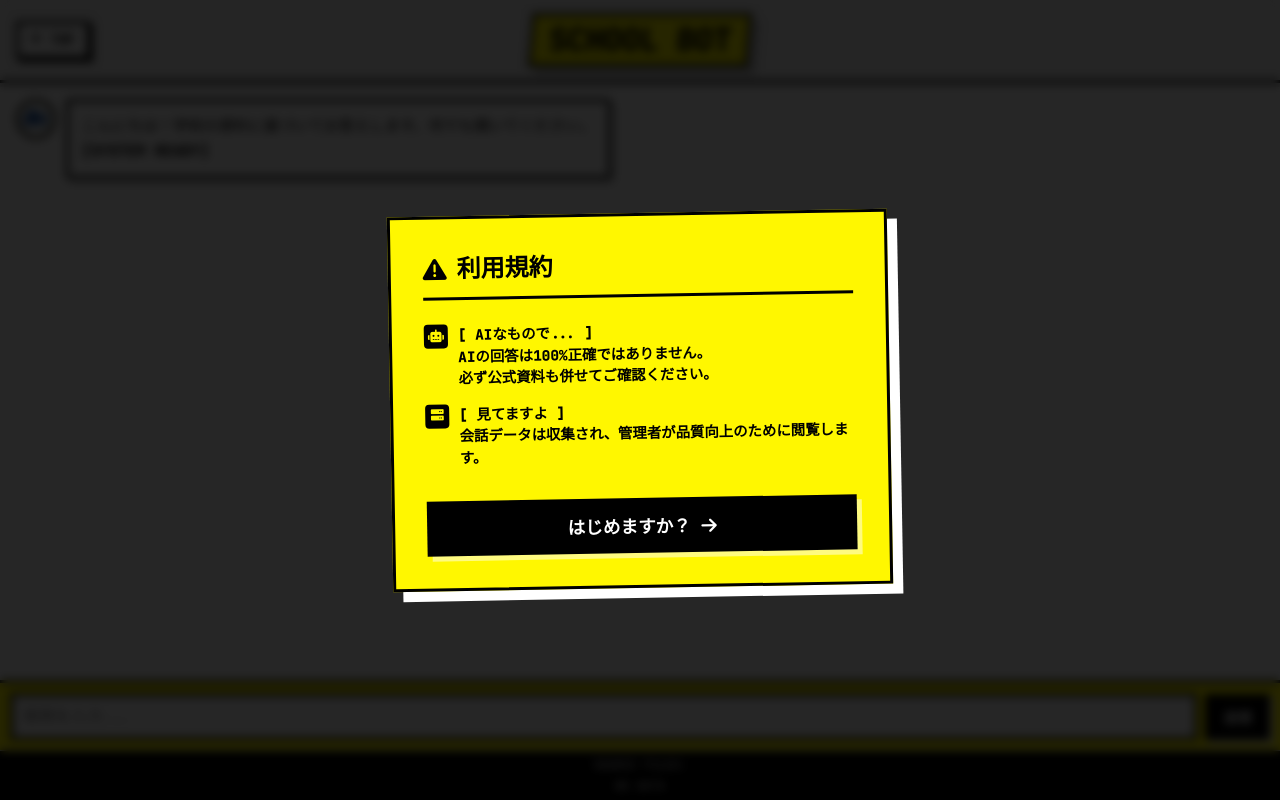
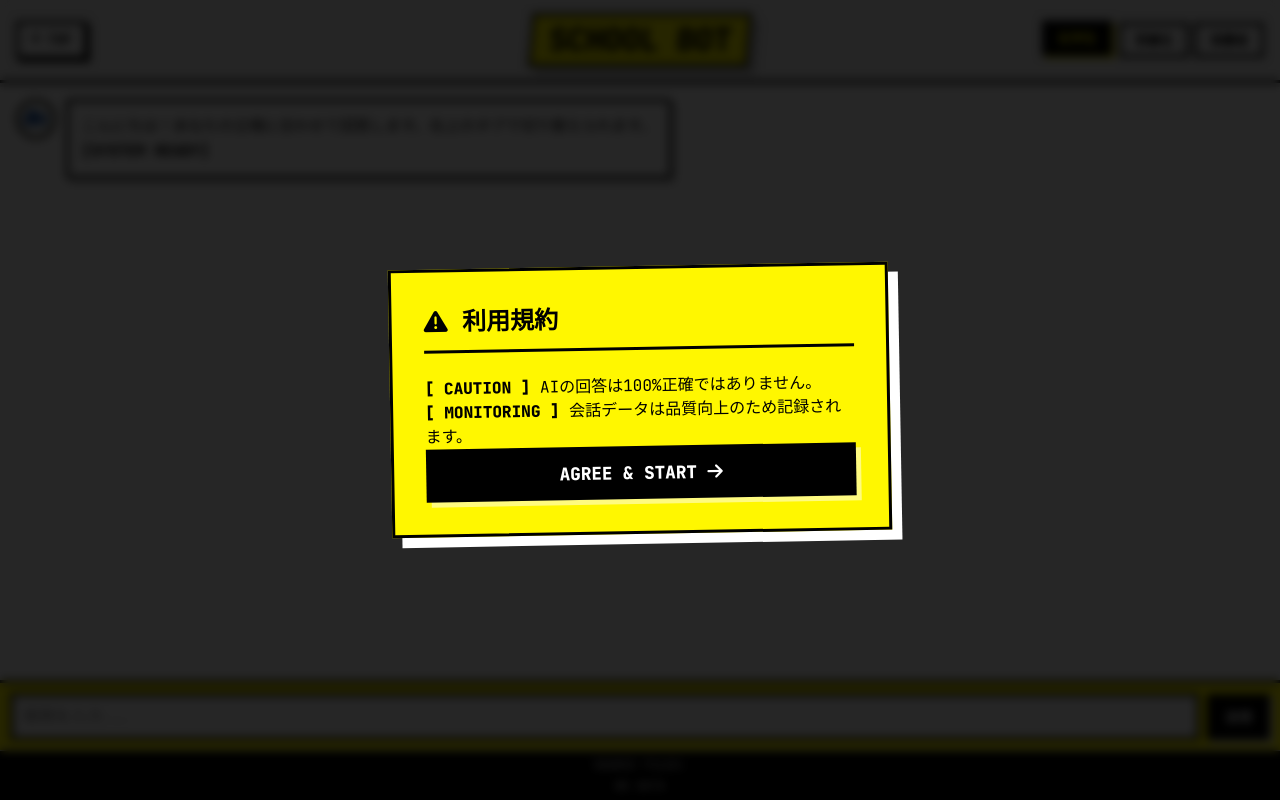
Before and after one commit to urayamastudentdev-web/urayaba-ai-bot, a Flask app: page / in a window 1280 px wide. Run offline with Flask 3, Linux system fonts and the light colour scheme.

Commit message:
Update index.html

```diff
--- a/templates/index.html
+++ b/templates/index.html
@@ -42,106 +42,29 @@
             transition: background-color 0.3s, color 0.3s;
         }
 
-        /* --- 同意画面 (Disclaimer Overlay) --- */
+        /* --- 同意画面 (省略可) --- */
         #disclaimer-overlay {
-            position: fixed;
-            top: 0; left: 0; width: 100%; height: 100%;
-            background-color: rgba(0, 0, 0, 0.85); /* 背景を少し透かす */
-            backdrop-filter: blur(5px);
-            z-index: 9999; /* 最前面 */
-            display: flex;
-            align-items: center;
-            justify-content: center;
-            padding: 20px;
-            transition: opacity 0.5s ease, visibility 0.5s;
+            position: fixed; top: 0; left: 0; width: 100%; height: 100%;
+            background-color: rgba(0, 0, 0, 0.85); backdrop-filter: blur(5px);
+            z-index: 9999; display: flex; align-items: center; justify-content: center;
+            padding: 20px; transition: opacity 0.5s ease, visibility 0.5s;
         }
-
         .disclaimer-box {
-            background-color: var(--accent-color);
-            border: var(--border-width) solid #000;
-            padding: 2rem;
-            max-width: 500px;
-            width: 100%;
-            box-shadow: 10px 10px 0 #fff;
-            text-align: left;
-            transform: rotate(-1deg);
+            background-color: var(--accent-color); border: var(--border-width) solid #000;
+            padding: 2rem; max-width: 500px; width: 100%;
+            box-shadow: 10px 10px 0 #fff; text-align: left; transform: rotate(-1deg);
         }
-
         .disclaimer-title {
-            font-size: 1.5rem;
-            font-weight: 800;
-            margin-bottom: 1.5rem;
-            border-bottom: 3px solid #000;
-            padding-bottom: 10px;
-            text-transform: uppercase;
-            display: flex;
-            align-items: center;
-            gap: 10px;
+            font-size: 1.5rem; font-weight: 800; margin-bottom: 1.5rem;
+            border-bottom: 3px solid #000; padding-bottom: 10px; text-transform: uppercase;
         }
-
-        .disclaimer-content {
-            font-size: 0.9rem;
-            font-weight: 600;
-            margin-bottom: 2rem;
+        .agree-button {
+            width: 100%; padding: 15px; background-color: #000; color: #fff;
+            font-family: 'JetBrains Mono', monospace; font-weight: 800; font-size: 1.1rem;
+            border: none; cursor: pointer; text-transform: uppercase;
+            box-shadow: 5px 5px 0 rgba(255,255,255,0.5); transition: transform 0.1s;
         }
-
-        .disclaimer-item {
-            margin-bottom: 15px;
-            display: flex;
-            align-items: flex-start;
-            gap: 10px;
-        }
-
-        .disclaimer-icon {
-            background: #000;
-            color: var(--accent-color);
-            min-width: 24px;
-            height: 24px;
-            display: flex;
-            align-items: center;
-            justify-content: center;
-            border-radius: 4px;
-            font-size: 0.8rem;
-        }
-
-        .agree-button {
-            width: 100%;
-            padding: 15px;
-            background-color: #000;
-            color: #fff;
-            font-family: 'JetBrains Mono', monospace;
-            font-weight: 800;
-            font-size: 1.1rem;
-            border: none;
-            cursor: pointer;
-            text-transform: uppercase;
-            box-shadow: 5px 5px 0 rgba(255,255,255,0.5);
-            transition: transform 0.1s, box-shadow 0.1s;
-        }
-
-        .agree-button:hover {
-            transform: translate(-2px, -2px);
-            box-shadow: 7px 7px 0 rgba(255,255,255,0.5);
-        }
-
-        .agree-button:active {
-            transform: translate(2px, 2px);
-            box-shadow: 2px 2px 0 rgba(255,255,255,0.5);
-        }
-
-        /* --- PC用カーソル軌跡 --- */
-        .cursor-trail {
-            position: fixed; width: 12px; height: 12px;
-            background-color: var(--text-color);
-            pointer-events: none; z-index: 9990;
-            animation: fadeOut 0.6s forwards;
-        }
-        body.dark-mode .cursor-trail { background-color: var(--accent-color); }
-
-        @keyframes fadeOut {
-            0% { opacity: 0.6; transform: translate(-50%, -50%) scale(1) rotate(0deg); }
-            100% { opacity: 0; transform: translate(-50%, -50%) scale(0) rotate(90deg); }
-        }
+        .agree-button:active { transform: translate(2px, 2px); box-shadow: 2px 2px 0 rgba(255,255,255,0.5); }
 
         /* --- ヘッダー --- */
         header {
@@ -154,7 +77,6 @@
             position: relative;
             z-index: 10;
             box-shadow: 0 4px 0 rgba(0,0,0,0.1);
-            transition: background-color 0.3s, border-color 0.3s;
             flex-shrink: 0;
         }
         body.dark-mode header { background-color: #000; box-shadow: 0 4px 0 rgba(255,255,255,0.1); }
@@ -162,77 +84,67 @@
         .back-button-container {
             position: absolute; left: 1rem; top: 50%; transform: translateY(-50%);
         }
-
         .back-button {
             text-decoration: none; color: #000; font-weight: 800;
             border: var(--border-width) solid var(--text-color);
             padding: 0.4rem 0.8rem; background: #fff;
-            transition: all 0.2s; display: inline-flex; align-items: center; gap: 0.5rem;
             box-shadow: 3px 3px 0 var(--text-color); font-size: 0.8rem;
-            white-space: nowrap;
-        }
-        body.dark-mode .back-button {
-            border-color: #fff; box-shadow: 3px 3px 0 #fff;
-            background-color: var(--accent-color); color: #000;
-        }
-        .back-button:active {
-            transform: translate(2px, 2px) translateY(-50%);
-            box-shadow: none;
+            display: inline-flex; align-items: center; gap: 5px;
         }
 
-        /* タイトル */
+        /* ★役割切り替えタブ (PC用: 右上) */
+        .role-container {
+            position: absolute; right: 1rem; top: 50%; transform: translateY(-50%);
+            display: flex; gap: 5px;
+        }
+        .role-btn {
+            background: #fff; color: #000;
+            border: var(--border-width) solid var(--text-color);
+            padding: 0.3rem 0.8rem;
+            font-family: 'JetBrains Mono', monospace;
+            font-weight: bold; font-size: 0.8rem;
+            cursor: pointer;
+            transition: all 0.2s;
+        }
+        /* 選択中のスタイル */
+        .role-btn.active {
+            background: var(--text-color); color: var(--accent-color);
+            box-shadow: 3px 3px 0 var(--accent-color);
+            transform: translate(-2px, -2px);
+        }
+        /* ダークモード時の選択中 */
+        body.dark-mode .role-btn.active {
+            background: var(--accent-color); color: #000;
+            box-shadow: 3px 3px 0 #fff;
+        }
+
         h1 {
             font-size: 2rem; font-weight: 800; text-transform: uppercase;
             letter-spacing: -1px; line-height: 1;
             background-color: var(--accent-color); color: #000;
-            padding: 0.5rem 1rem;
-            border: var(--border-width) solid var(--text-color);
-
-            /* PC用3Dエフェクト */
+            padding: 0.5rem 1rem; border: var(--border-width) solid var(--text-color);
             transform: perspective(1000px) rotateX(0deg) rotateY(0deg) skew(-5deg);
-            transition: all 0.3s cubic-bezier(0.175, 0.885, 0.32, 1.275);
-
-            user-select: none;
+            transition: all 0.3s; user-select: none;
             box-shadow: 8px 8px 0 rgba(0,0,0,0.2);
-            display: inline-block; margin: 0 auto; cursor: pointer;
-            text-align: center;
-            max-width: 60%;
-            white-space: nowrap;
-            overflow: hidden;
-            text-overflow: ellipsis;
+            display: inline-block; cursor: pointer;
+            max-width: 50%; white-space: nowrap; overflow: hidden; text-overflow: ellipsis;
         }
-
         h1:hover {
-            background-color: #000;
-            color: #fff;
-            border-color: #000;
+            background-color: #000; color: #fff; border-color: #000;
             transform: perspective(1000px) rotateX(10deg) rotateY(-5deg) scale(1.05) skew(-5deg) translateY(-5px);
             box-shadow: 15px 20px 0 rgba(255, 247, 0, 0.8);
         }
-
         body.dark-mode h1 { border-color: #fff; box-shadow: 8px 8px 0 rgba(255,255,255,0.2); }
-        body.dark-mode h1:hover {
-            border-color: var(--accent-color);
-            background-color: #fff;
-            color: #000;
-            box-shadow: 15px 20px 0 var(--accent-color);
-        }
 
         /* --- チャットエリア --- */
         #chat-container {
             flex: 1; overflow-y: auto; padding: 1rem;
             display: flex; flex-direction: column; gap: 1rem;
             scroll-behavior: smooth; background-color: rgba(255, 255, 255, 0.9);
-            transition: background-color 0.3s;
-            -webkit-overflow-scrolling: touch;
         }
         body.dark-mode #chat-container { background-color: rgba(20, 20, 20, 0.95); }
 
-        .chat-message {
-            display: flex; align-items: flex-start;
-            max-width: 90%;
-            animation: fadeIn 0.3s ease-out;
-        }
+        .chat-message { display: flex; align-items: flex-start; max-width: 90%; animation: fadeIn 0.3s ease-out; }
         @keyframes fadeIn { from { opacity: 0; transform: translateY(10px); } to { opacity: 1; transform: translateY(0); } }
 
         .bot-message { align-self: flex-start; }
@@ -241,145 +153,95 @@
         .bot-icon {
             width: 40px; height: 40px; min-width: 40px;
             border: var(--border-width) solid var(--text-color);
-            background: var(--accent-color);
-            margin-right: 10px;
-            object-fit: cover;
-            border-radius: 50%;
-            transition: border-color 0.3s;
+            background: var(--accent-color); margin-right: 10px;
+            object-fit: cover; border-radius: 50%;
         }
 
         .user-message .message-content {
-            background: #000; color: #fff;
-            box-shadow: -4px 4px 0 rgba(255,247,0,0.5);
-            margin-right: 0;
+            background: #000; color: #fff; box-shadow: -4px 4px 0 rgba(255,247,0,0.5); margin-right: 0;
         }
-
         .message-content {
             background: #fff; border: var(--border-width) solid var(--text-color);
             padding: 0.8rem; position: relative;
             box-shadow: 4px 4px 0 rgba(0,0,0,0.2);
-            font-size: 0.95rem; word-wrap: break-word;
-            line-height: 1.6;
-            border-radius: 4px;
+            font-size: 0.95rem; word-wrap: break-word; line-height: 1.6; border-radius: 4px;
         }
-
-        body.dark-mode .bot-message .message-content {
-            background: #000; color: #fff; border-color: #fff;
-            box-shadow: 4px 4px 0 rgba(255,255,255,0.2);
-        }
-        body.dark-mode .user-message .message-content {
-            background: var(--accent-color); color: #000; border-color: #fff;
-            box-shadow: -4px 4px 0 rgba(255,255,255,0.5);
-        }
+        body.dark-mode .bot-message .message-content { background: #000; color: #fff; border-color: #fff; }
+        body.dark-mode .user-message .message-content { background: var(--accent-color); color: #000; border-color: #fff; }
 
         /* --- 入力エリア --- */
         .input-area {
-            background: var(--accent-color);
-            border-top: var(--border-width) solid var(--text-color);
+            background: var(--accent-color); border-top: var(--border-width) solid var(--text-color);
             padding: 10px; display: flex; gap: 8px; align-items: center;
-            position: relative; z-index: 20; transition: background-color 0.3s, border-color 0.3s;
-            flex-shrink: 0;
+            position: relative; z-index: 20; flex-shrink: 0;
             padding-bottom: max(10px, env(safe-area-inset-bottom));
         }
         body.dark-mode .input-area { background: #333; border-top-color: #fff; }
 
         #user-input {
-            flex: 1; padding: 10px;
-            font-family: 'JetBrains Mono', monospace;
-            font-size: 16px;
-            border: var(--border-width) solid var(--text-color);
-            outline: none; box-shadow: inset 3px 3px 0 rgba(0,0,0,0.1);
-            border-radius: 0; -webkit-appearance: none;
+            flex: 1; padding: 10px; font-family: 'JetBrains Mono', monospace; font-size: 16px;
+            border: var(--border-width) solid var(--text-color); outline: none;
+            box-shadow: inset 3px 3px 0 rgba(0,0,0,0.1); border-radius: 0; -webkit-appearance: none;
         }
-        body.dark-mode #user-input {
-            background: #000; color: #fff; border-color: #fff;
-            box-shadow: inset 3px 3px 0 rgba(255,255,255,0.1);
-        }
+        body.dark-mode #user-input { background: #000; color: #fff; border-color: #fff; }
 
         .input-area button {
-            padding: 0 15px; height: 46px;
-            font-family: 'JetBrains Mono', monospace;
-            font-weight: 800; font-size: 0.9rem;
-            background: var(--text-color); color: #fff;
-            border: var(--border-width) solid var(--text-color);
-            cursor: pointer; transition: all 0.1s; text-transform: uppercase;
-            box-shadow: 3px 3px 0 #fff; white-space: nowrap;
+            padding: 0 15px; height: 46px; font-weight: 800;
+            background: var(--text-color); color: #fff; border: var(--border-width) solid var(--text-color);
+            box-shadow: 3px 3px 0 #fff; cursor: pointer;
         }
-        body.dark-mode .input-area button {
-            background: var(--accent-color); color: #000;
-            border-color: #fff; box-shadow: 3px 3px 0 #fff;
-        }
-        .input-area button:active {
-            transform: translate(2px, 2px);
-            box-shadow: none;
-        }
+        body.dark-mode .input-area button { background: var(--accent-color); color: #000; border-color: #fff; }
+        .input-area button:active { transform: translate(2px, 2px); box-shadow: none; }
 
         /* --- フッター --- */
         footer {
-            background: var(--text-color); color: #fff;
-            padding: 5px 10px; font-size: 0.75rem;
-            border-top: 1px solid #fff; text-align: center;
-            transition: background-color 0.3s;
-            flex-shrink: 0;
+            background: var(--text-color); color: #fff; padding: 5px 10px; font-size: 0.75rem;
+            border-top: 1px solid #fff; text-align: center; flex-shrink: 0;
             padding-bottom: max(5px, env(safe-area-inset-bottom));
         }
         body.dark-mode footer { background: #000; border-top-color: #333; }
 
         .file-list-container {
-            display: flex; justify-content: center; flex-wrap: wrap;
-            gap: 8px; margin-top: 3px;
+            display: flex; justify-content: center; flex-wrap: wrap; gap: 8px; margin-top: 3px;
             max-height: 60px; overflow-y: auto;
         }
-
         .file-badge {
             background: #333; color: var(--accent-color); padding: 2px 8px;
             border: 1px solid var(--accent-color); border-radius: 4px; font-size: 0.7rem;
-            text-decoration: none; cursor: pointer;
-            display: inline-flex; align-items: center; gap: 4px;
-            white-space: nowrap;
+            text-decoration: none; display: inline-flex; align-items: center; gap: 4px;
         }
 
         /* --- スマホ用調整 --- */
-        @media (max-width: 600px) {
-            h1 {
-                font-size: 1.2rem;
-                padding: 0.3rem 0.8rem;
-                max-width: 160px;
-                transform: skew(-5deg) !important; /* モーション控えめ */
-                box-shadow: 4px 4px 0 rgba(0,0,0,0.2) !important;
-            }
+        @media (max-width: 768px) {
+            h1 { font-size: 1.2rem; padding: 0.3rem 0.8rem; transform: skew(-5deg) !important; }
             .back-button span { display: none; }
-            .back-button { padding: 0.4rem; }
-            .cursor-trail { display: none !important; }
+
+            /* スマホではタブをヘッダーの下に移動 */
+            header { flex-direction: column; gap: 10px; padding-bottom: 10px; }
+            .back-button-container { position: static; transform: none; align-self: flex-start; margin-bottom: -30px; }
+            .role-container { position: static; transform: none; margin-top: 5px; width: 100%; justify-content: center; }
+            .role-btn { flex: 1; text-align: center; padding: 8px 0; }
         }
+
+        /* PC用カーソル */
+        .cursor-trail {
+            position: fixed; width: 12px; height: 12px;
+            background-color: var(--text-color); pointer-events: none; z-index: 9990;
+            animation: fadeOut 0.6s forwards;
+        }
+        body.dark-mode .cursor-trail { background-color: var(--accent-color); }
     </style>
 </head>
 <body>
 
     <div id="disclaimer-overlay">
         <div class="disclaimer-box">
-            <div class="disclaimer-title">
-                <i class="fas fa-exclamation-triangle"></i> 利用規約
+            <div class="disclaimer-title"><i class="fas fa-exclamation-triangle"></i> 利用規約</div>
+            <div class="disclaimer-content">
+                <p><strong>[ CAUTION ]</strong> AIの回答は100%正確ではありません。</p>
+                <p><strong>[ MONITORING ]</strong> 会話データは品質向上のため記録されます。</p>
             </div>
-            <div class="disclaimer-content">
-                <div class="disclaimer-item">
-                    <div class="disclaimer-icon"><i class="fas fa-robot"></i></div>
-                    <div>
-                        <strong>[ AIなもので... ]</strong><br>
-                        AIの回答は100%正確ではありません。<br>必ず公式資料も併せてご確認ください。
-                    </div>
-                </div>
-                <div class="disclaimer-item">
-                    <div class="disclaimer-icon"><i class="fas fa-server"></i></div>
-                    <div>
-                        <strong>[ 見てますよ ]</strong><br>
-                        会話データは収集され、管理者が品質向上のために閲覧します。
-                    </div>
-                </div>
-            </div>
-            <button class="agree-button" onclick="closeDisclaimer()">
-                はじめますか？ <i class="fas fa-arrow-right"></i>
-            </button>
+            <button class="agree-button" onclick="closeDisclaimer()">AGREE & START <i class="fas fa-arrow-right"></i></button>
         </div>
     </div>
 
@@ -390,13 +252,19 @@
             </a>
         </div>
         <h1 id="mode-toggle" title="Click to toggle Dark Mode">School Bot</h1>
+
+        <div class="role-container">
+            <div class="role-btn active" onclick="setRole('在学生', this)">在学生</div>
+            <div class="role-btn" onclick="setRole('受験生', this)">受験生</div>
+            <div class="role-btn" onclick="setRole('保護者', this)">保護者</div>
+        </div>
     </header>
 
     <main id="chat-container">
         <div class="chat-message bot-message">
             <img src="{{ url_for('static', filename='bitboticon.png') }}" onerror="this.style.display='none'" alt="Bot Icon" class="bot-icon">
             <div class="message-content">
-                こんにちは！学校の資料に基づいてお答えします。何でも聞いてください。<br>
+                こんにちは！あなたの立場に合わせて回答します。右上のタブで切り替えられます。<br>
                 <strong>[SYSTEM READY]</strong>
             </div>
         </div>
@@ -421,54 +289,52 @@
     </footer>
 
     <script>
-        // --- 同意画面を閉じる関数 ---
         function closeDisclaimer() {
             const overlay = document.getElementById('disclaimer-overlay');
             overlay.style.opacity = '0';
-            setTimeout(() => {
-                overlay.style.visibility = 'hidden';
-            }, 500);
+            setTimeout(() => { overlay.style.visibility = 'hidden'; }, 500);
         }
 
-        // --- Dark Mode ---
         const modeToggle = document.getElementById('mode-toggle');
         modeToggle.addEventListener('click', () => {
             document.body.classList.toggle('dark-mode');
         });
 
-        // --- Trail Logic (PC Only) ---
         let lastTrailTime = 0;
         if (window.matchMedia("(min-width: 768px)").matches) {
             document.addEventListener('mousemove', (e) => {
-                createTrail(e.clientX, e.clientY);
+                const now = Date.now();
+                if (now - lastTrailTime < 25) return;
+                lastTrailTime = now;
+                const trail = document.createElement('div');
+                trail.className = 'cursor-trail';
+                trail.style.left = e.clientX + 'px';
+                trail.style.top = e.clientY + 'px';
+                document.body.appendChild(trail);
+                setTimeout(() => { trail.remove(); }, 600);
             });
         }
 
-        function createTrail(x, y) {
-            const now = Date.now();
-            if (now - lastTrailTime < 25) return;
-            lastTrailTime = now;
-            const trail = document.createElement('div');
-            trail.className = 'cursor-trail';
-            trail.style.left = x + 'px';
-            trail.style.top = y + 'px';
-            const offsetX = Math.random() * 10 - 5;
-            const offsetY = Math.random() * 10 - 5;
-            trail.style.marginLeft = offsetX + 'px';
-            trail.style.marginTop = offsetY + 'px';
-            document.body.appendChild(trail);
-            setTimeout(() => { trail.remove(); }, 600);
+        // --- 役割切り替えロジック ---
+        let currentRole = '在学生'; // デフォルト
+
+        function setRole(role, element) {
+            currentRole = role;
+
+            // ボタンの見た目を更新
+            document.querySelectorAll('.role-btn').forEach(btn => btn.classList.remove('active'));
+            element.classList.add('active');
+
+            // 通知（チャットには流さず、コンソール確認用）
+            console.log("Role switched to:", currentRole);
         }
 
-        // --- Chat Logic ---
         const chatContainer = document.getElementById('chat-container');
         const userInput = document.getElementById('user-input');
         let conversationHistory = [];
 
         function handleKeyPress(event) {
-            if (event.key === 'Enter') {
-                sendMessage();
-            }
+            if (event.key === 'Enter') sendMessage();
         }
 
         async function sendMessage() {
@@ -477,14 +343,18 @@
 
             addMessage(text, 'user');
             userInput.value = '';
-
             const loadingId = addLoadingIndicator();
 
             try {
                 const response = await fetch('/chat', {
                     method: 'POST',
                     headers: { 'Content-Type': 'application/json' },
-                    body: JSON.stringify({ message: text, history: conversationHistory }),
+                    // ★役割(role)も一緒に送る
+                    body: JSON.stringify({
+                        message: text,
+                        history: conversationHistory,
+                        role: currentRole
+                    }),
                 });
 
                 const data = await response.json();
@@ -507,40 +377,32 @@
         function addMessage(text, sender) {
             const messageDiv = document.createElement('div');
             messageDiv.className = `chat-message ${sender}-message`;
-
-            let iconHtml = '';
-            if (sender === 'bot') {
-                iconHtml = `<img src="{{ url_for('static', filename='bitboticon.png') }}" class="bot-icon" onerror="this.style.display='none'">`;
-            }
-
+            let iconHtml = sender === 'bot' ? `<img src="{{ url_for('static', filename='bitboticon.png') }}" class="bot-icon" onerror="this.style.display='none'">` : '';
             const safeText = text.replace(/\n/g, '<br>');
-            messageDiv.innerHTML = `${sender === 'bot' ? iconHtml : ''}<div class="message-content">${safeText}</div>`;
-
+            messageDiv.innerHTML = `${iconHtml}<div class="message-content">${safeText}</div>`;
             chatContainer.appendChild(messageDiv);
-            scrollToBottom();
+            chatContainer.scrollTop = chatContainer.scrollHeight;
         }
 
         function addLoadingIndicator() {
             const id = 'loading-' + Date.now();
-            const messageDiv = document.createElement('div');
-            messageDiv.className = 'chat-message bot-message';
-            messageDiv.id = id;
-            messageDiv.innerHTML = `<img src="{{ url_for('static', filename='bitboticon.png') }}" class="bot-icon"><div class="message-content" style="font-style:italic; color:#666;"><i class="fas fa-circle-notch fa-spin"></i> Thinking...</div>`;
-            chatContainer.appendChild(messageDiv);
-            scrollToBottom();
+            const div = document.createElement('div');
+            div.className = 'chat-message bot-message';
+            div.id = id;
+            div.innerHTML = `<img src="{{ url_for('static', filename='bitboticon.png') }}" class="bot-icon"><div class="message-content" style="font-style:italic; color:#666;"><i class="fas fa-circle-notch fa-spin"></i> Thinking...</div>`;
+            chatContainer.appendChild(div);
+            chatContainer.scrollTop = chatContainer.scrollHeight;
             return id;
         }
 
         function removeLoadingIndicator(id) {
-            const element = document.getElementById(id);
-            if (element) { element.remove(); }
+            const el = document.getElementById(id);
+            if (el) el.remove();
         }
 
-        function scrollToBottom() {
+        window.addEventListener('resize', () => {
             chatContainer.scrollTop = chatContainer.scrollHeight;
-        }
-
-        window.addEventListener('resize', scrollToBottom);
+        });
     </script>
 </body>
 </html>
```
